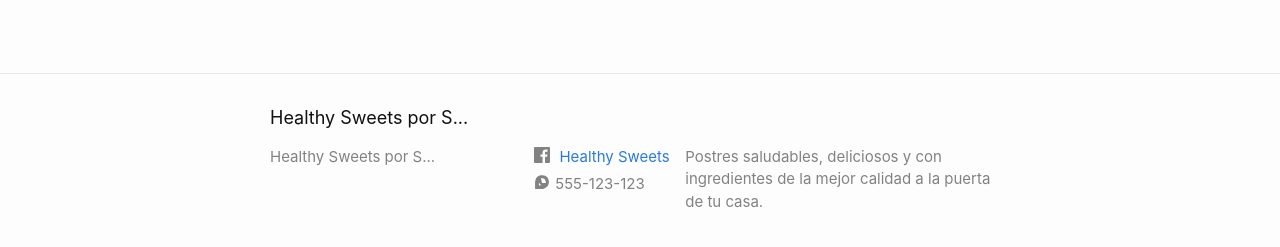
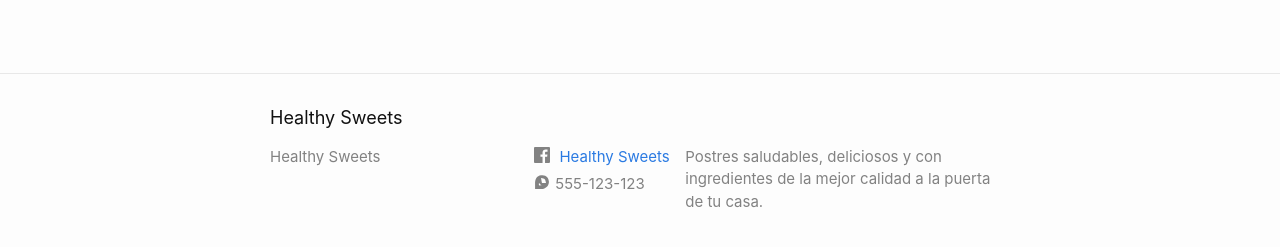
Before and after one commit to cesnietor/healthy_sweets.github.io, a Jekyll site: the page built from nosotros.markdown, in a window 1280 px wide. Shown: the part 627-874 px from the top of the page. Built offline with Jekyll 4.4.1, drawn with Linux system fonts in a browser that asks for light colours.

Commit message:
Fix image relative paths and minor text changes

```diff
--- a/_config.yml
+++ b/_config.yml
@@ -18,7 +18,7 @@
 # You can create any custom variable you would like, and they will be accessible
 # in the templates via {{ site.myvariable }}.
 
-title: Healthy Sweets por S...
+title: Healthy Sweets
 # email: your-email@example.com
 description: >- # this means to ignore newlines until "baseurl:"
   Postres saludables, deliciosos y con ingredientes de la mejor calidad a la puerta de tu casa.
--- a/_includes/header.html
+++ b/_includes/header.html
@@ -22,7 +22,7 @@
           {%- for path in page_paths -%}
             {%- assign my_page = site.pages | where: "path", path | first -%}
             {%- if my_page.title -%}
-            <a class="page-link" href="{{ my_page.url | c }}">{{ my_page.title | escape }}</a>
+            <a class="page-link" href="{{ my_page.url + site.baseurl | c }}">{{ my_page.title | escape }}</a>
             {%- endif -%}
           {%- endfor -%}
         </div>
--- a/_layouts/home.html
+++ b/_layouts/home.html
@@ -12,7 +12,7 @@ layout: default
   <div class="home-intro">
     <div class="row">
       <div class="column">
-        <img src="/image_assets/cupcake_intro_vertical_image.png" alt="Logo">
+        <img src="{{ site.baseurl + '/image_assets/cupcake_intro_vertical_image.png'}}" alt="HomeVerticalImage">
       </div>
       <div class="column">
         <div class="text-area">
--- a/index.markdown
+++ b/index.markdown
@@ -5,4 +5,4 @@
 layout: home
 ---
 
-![Brownie image](/image_assets/carrot_cupcake.png)
+![Home Image](/image_assets/carrot_cupcake.png)
```
